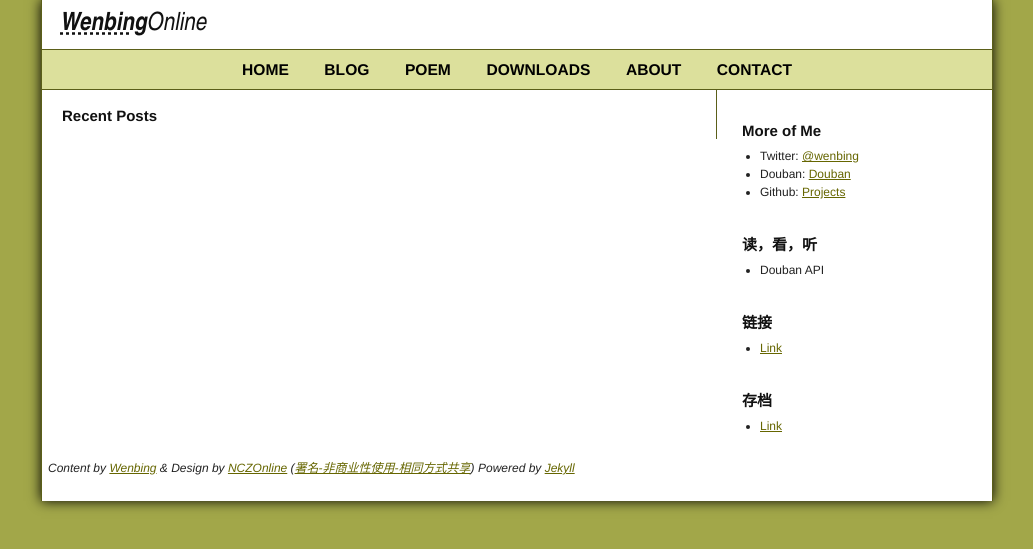
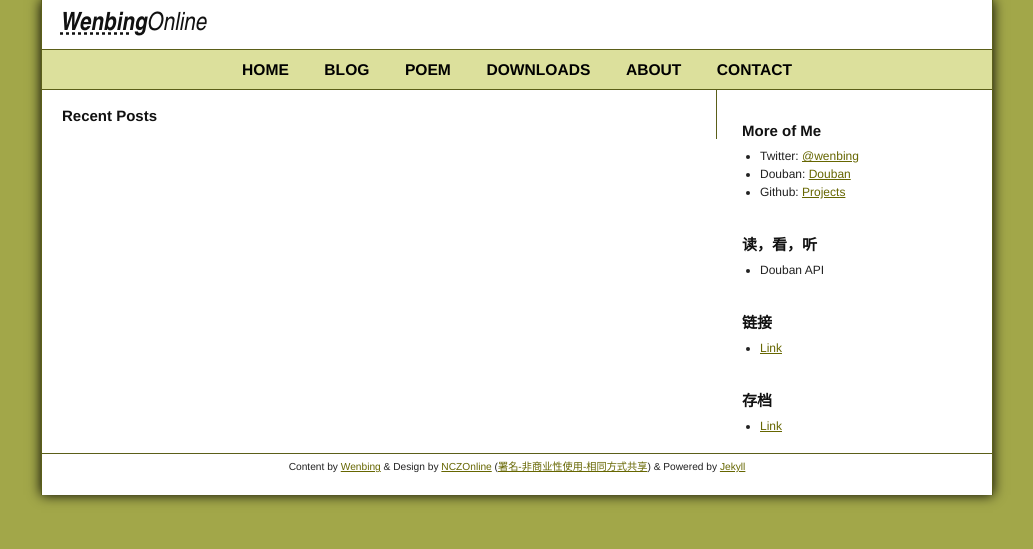
Before and after one commit to GunioRobot/wenbing.github.com, a Jekyll site: the page built from labs/index.markdown, in a window 1280 px wide. Shown: the top 549 px of the page, without its empty margins (123-1156 px from the left). Built offline with Jekyll 4.4.1, drawn with Linux system fonts in a browser that asks for light colours; Markdown is read by kramdown in place of the engine named in the settings.

Commit message:
#ft style

```diff
--- a/_layouts/NCZOnline.html
+++ b/_layouts/NCZOnline.html
@@ -24,21 +24,19 @@
   </head>
   <body id="{{ page.section }}">
     <div id="doc" class="container">
+
       {{ content }}
+
       <div id="ft">
-        <address>
-          <span class="copyright">
-            Content by
-            <a href="/">Wenbing</a>
-            &amp; Design by
-            <a href="http://www.nczonline.net">NCZOnline</a>
-            (<a rel="licence" href="http://creativecommons.org/licenses/by-nc-sa/3.0/deed.zh">署名-非商业性使用-相同方式共享</a>)
-          </span>
-          <span class="engine">
-            Powered by
-            <a href="http://github.com/mreid/jekyll/" title="A static, minimalist CMS">Jekyll</a>
-          </span>
-        </address>
+        <p>
+          Content by
+          <a href="/">Wenbing</a>
+          &amp; Design by
+          <a href="http://www.nczonline.net">NCZOnline</a>
+          (<a rel="licence" href="http://creativecommons.org/licenses/by-nc-sa/3.0/deed.zh">署名-非商业性使用-相同方式共享</a>)
+          &amp; Powered by
+          <a href="http://jekyllrb.com/" title="A static, minimalist CMS">Jekyll</a>
+        </p>
       </div>
       <!-- end #doc div -->
     </div>
--- a/files/css/style.css
+++ b/files/css/style.css
@@ -132,6 +132,9 @@
 #ft {
   padding: 0.5em;
   clear: both;
+  border-top: 1px solid #5B5F19;
+  font-size: 85%;
+  text-align: center;
 }
 
 .hide-offscreen {
```
